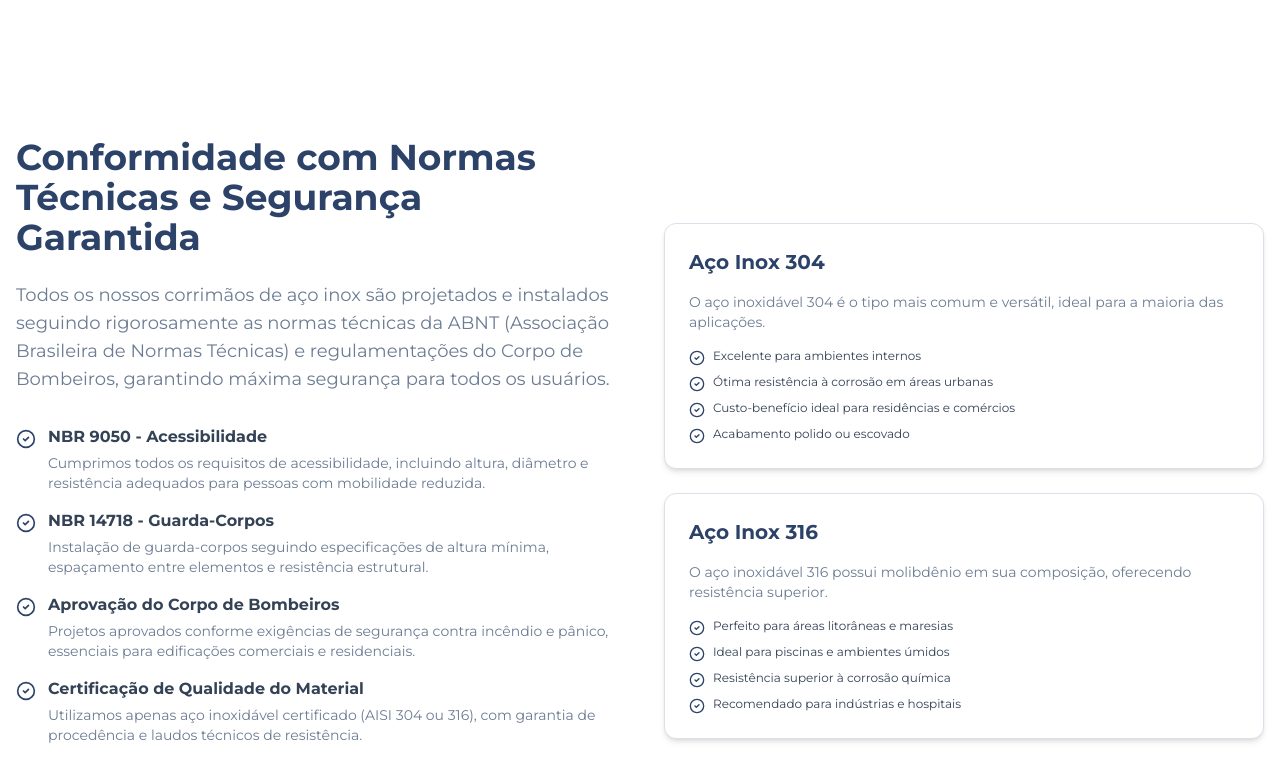
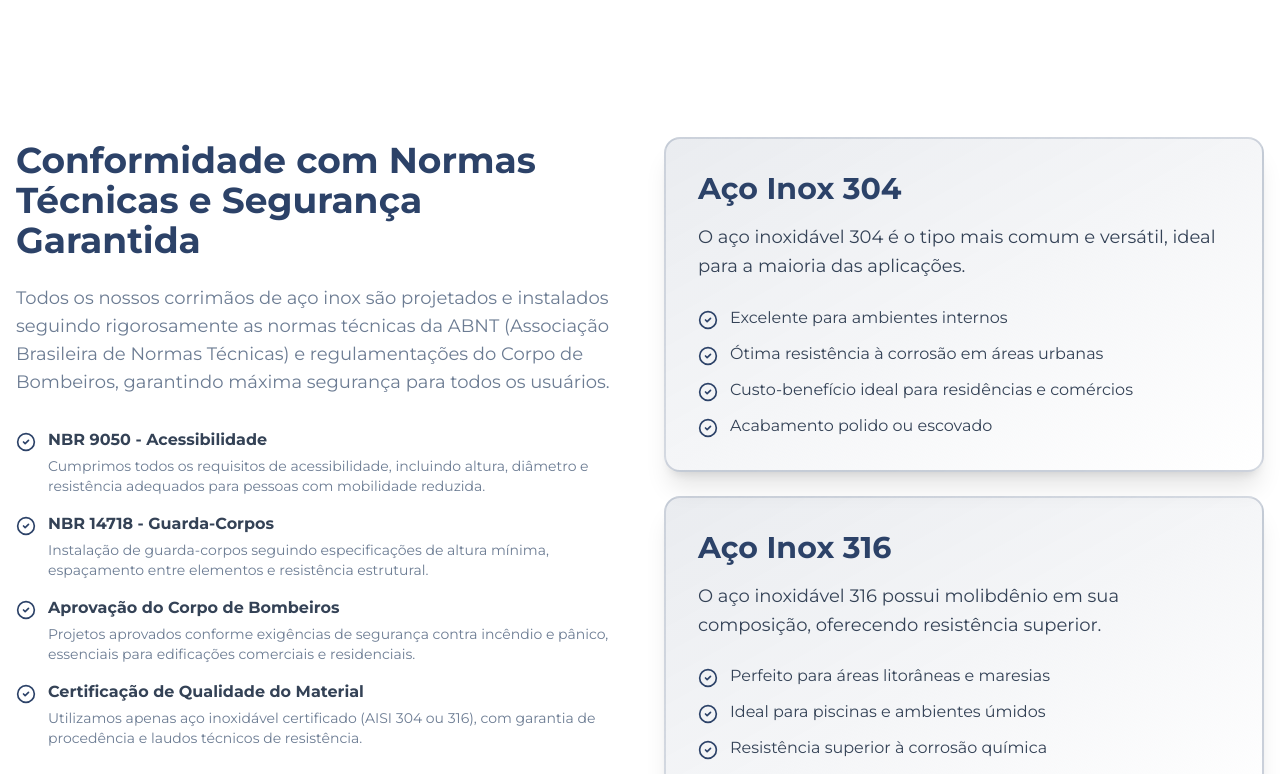
Before and after one commit to eupost/inox-flow-landing-25568-93091, a React (Vite) app: page / in a window 1280 px wide. Shown: the part 4080-4854 px from the top of the page. Built offline with nearby package versions, Linux system fonts and the light colour scheme; the HTML template or start-up script is replaced by a standard one.

Commit message:
Restore UI to previous state

```diff
--- a/src/components/TechnicalInfoSection.tsx
+++ b/src/components/TechnicalInfoSection.tsx
@@ -73,52 +73,52 @@ const TechnicalInfoSection = () => {
           </div>
 
           <div className="space-y-6">
-            <div className="bg-card border border-border rounded-lg p-6 shadow-md hover:shadow-lg transition-all">
-              <h3 className="text-xl font-bold text-primary mb-4">Aço Inox 304</h3>
-              <p className="text-sm text-muted-foreground mb-4">
+            <div className="bg-gradient-to-br from-primary/10 via-primary/5 to-background border-2 border-primary/20 rounded-2xl p-8 shadow-xl hover:shadow-2xl hover:border-primary/40 transition-all duration-300">
+              <h3 className="text-3xl font-bold text-primary mb-4">Aço Inox 304</h3>
+              <p className="text-lg text-foreground mb-6 leading-relaxed">
                 O aço inoxidável 304 é o tipo mais comum e versátil, ideal para a maioria das aplicações.
               </p>
-              <div className="space-y-2">
-                <div className="flex items-start gap-2">
-                  <CheckCircle2 className="text-primary flex-shrink-0 mt-0.5" size={16} />
-                  <p className="text-xs text-foreground">Excelente para ambientes internos</p>
+              <div className="space-y-3">
+                <div className="flex items-start gap-3">
+                  <CheckCircle2 className="text-primary flex-shrink-0 mt-1" size={20} />
+                  <p className="text-base text-foreground">Excelente para ambientes internos</p>
                 </div>
-                <div className="flex items-start gap-2">
-                  <CheckCircle2 className="text-primary flex-shrink-0 mt-0.5" size={16} />
-                  <p className="text-xs text-foreground">Ótima resistência à corrosão em áreas urbanas</p>
+                <div className="flex items-start gap-3">
+                  <CheckCircle2 className="text-primary flex-shrink-0 mt-1" size={20} />
+                  <p className="text-base text-foreground">Ótima resistência à corrosão em áreas urbanas</p>
                 </div>
-                <div className="flex items-start gap-2">
-                  <CheckCircle2 className="text-primary flex-shrink-0 mt-0.5" size={16} />
-                  <p className="text-xs text-foreground">Custo-benefício ideal para residências e comércios</p>
+                <div className="flex items-start gap-3">
+                  <CheckCircle2 className="text-primary flex-shrink-0 mt-1" size={20} />
+                  <p className="text-base text-foreground">Custo-benefício ideal para residências e comércios</p>
                 </div>
-                <div className="flex items-start gap-2">
-                  <CheckCircle2 className="text-primary flex-shrink-0 mt-0.5" size={16} />
-                  <p className="text-xs text-foreground">Acabamento polido ou escovado</p>
+                <div className="flex items-start gap-3">
+                  <CheckCircle2 className="text-primary flex-shrink-0 mt-1" size={20} />
+                  <p className="text-base text-foreground">Acabamento polido ou escovado</p>
                 </div>
               </div>
             </div>
 
-            <div className="bg-card border border-border rounded-lg p-6 shadow-md hover:shadow-lg transition-all">
-              <h3 className="text-xl font-bold text-primary mb-4">Aço Inox 316</h3>
-              <p className="text-sm text-muted-foreground mb-4">
+            <div className="bg-gradient-to-br from-primary/10 via-primary/5 to-background border-2 border-primary/20 rounded-2xl p-8 shadow-xl hover:shadow-2xl hover:border-primary/40 transition-all duration-300">
+              <h3 className="text-3xl font-bold text-primary mb-4">Aço Inox 316</h3>
+              <p className="text-lg text-foreground mb-6 leading-relaxed">
                 O aço inoxidável 316 possui molibdênio em sua composição, oferecendo resistência superior.
               </p>
-              <div className="space-y-2">
-                <div className="flex items-start gap-2">
-                  <CheckCircle2 className="text-primary flex-shrink-0 mt-0.5" size={16} />
-                  <p className="text-xs text-foreground">Perfeito para áreas litorâneas e maresias</p>
+              <div className="space-y-3">
+                <div className="flex items-start gap-3">
+                  <CheckCircle2 className="text-primary flex-shrink-0 mt-1" size={20} />
+                  <p className="text-base text-foreground">Perfeito para áreas litorâneas e maresias</p>
                 </div>
-                <div className="flex items-start gap-2">
-                  <CheckCircle2 className="text-primary flex-shrink-0 mt-0.5" size={16} />
-                  <p className="text-xs text-foreground">Ideal para piscinas e ambientes úmidos</p>
+                <div className="flex items-start gap-3">
+                  <CheckCircle2 className="text-primary flex-shrink-0 mt-1" size={20} />
+                  <p className="text-base text-foreground">Ideal para piscinas e ambientes úmidos</p>
                 </div>
-                <div className="flex items-start gap-2">
-                  <CheckCircle2 className="text-primary flex-shrink-0 mt-0.5" size={16} />
-                  <p className="text-xs text-foreground">Resistência superior à corrosão química</p>
+                <div className="flex items-start gap-3">
+                  <CheckCircle2 className="text-primary flex-shrink-0 mt-1" size={20} />
+                  <p className="text-base text-foreground">Resistência superior à corrosão química</p>
                 </div>
-                <div className="flex items-start gap-2">
-                  <CheckCircle2 className="text-primary flex-shrink-0 mt-0.5" size={16} />
-                  <p className="text-xs text-foreground">Recomendado para indústrias e hospitais</p>
+                <div className="flex items-start gap-3">
+                  <CheckCircle2 className="text-primary flex-shrink-0 mt-1" size={20} />
+                  <p className="text-base text-foreground">Recomendado para indústrias e hospitais</p>
                 </div>
               </div>
             </div>
```
